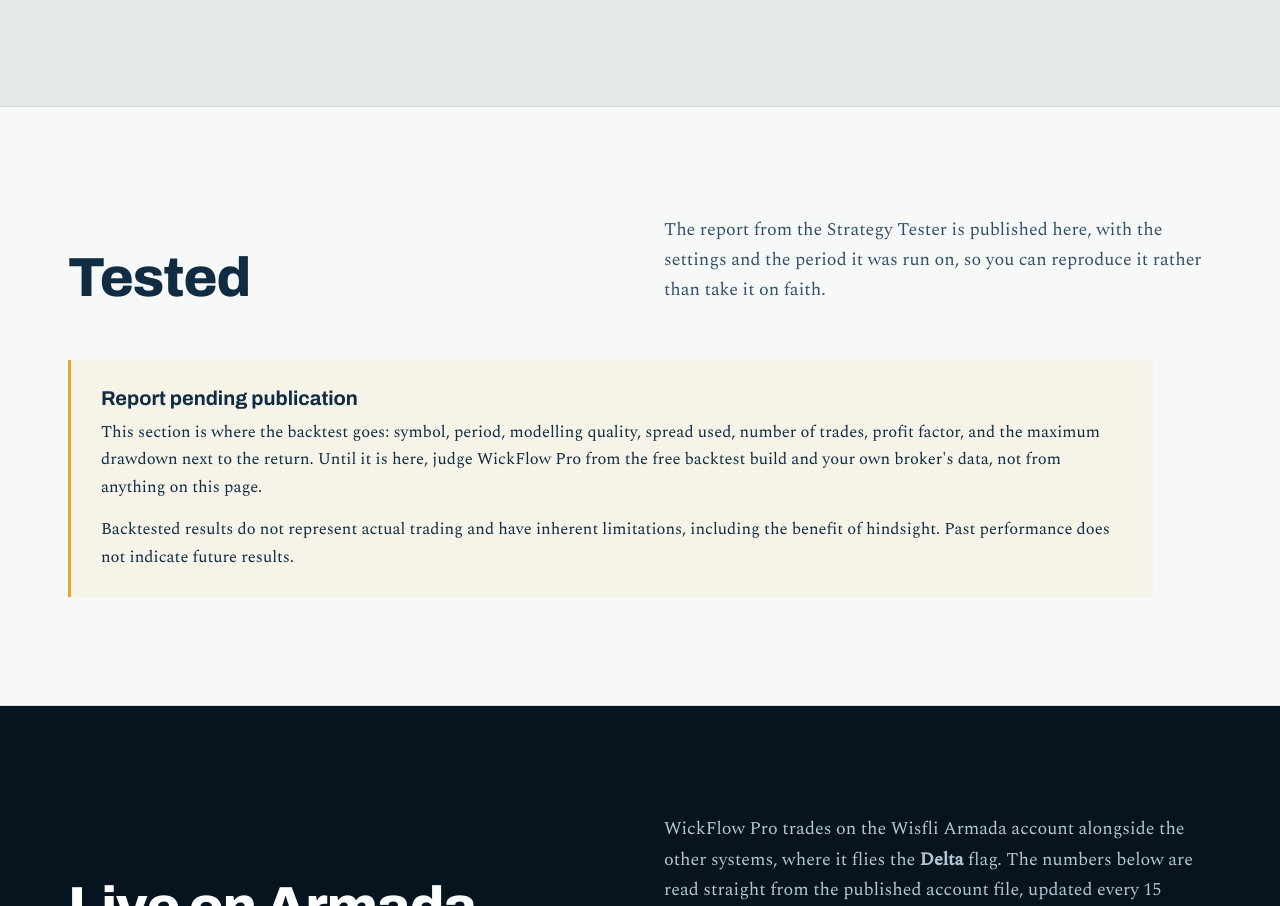
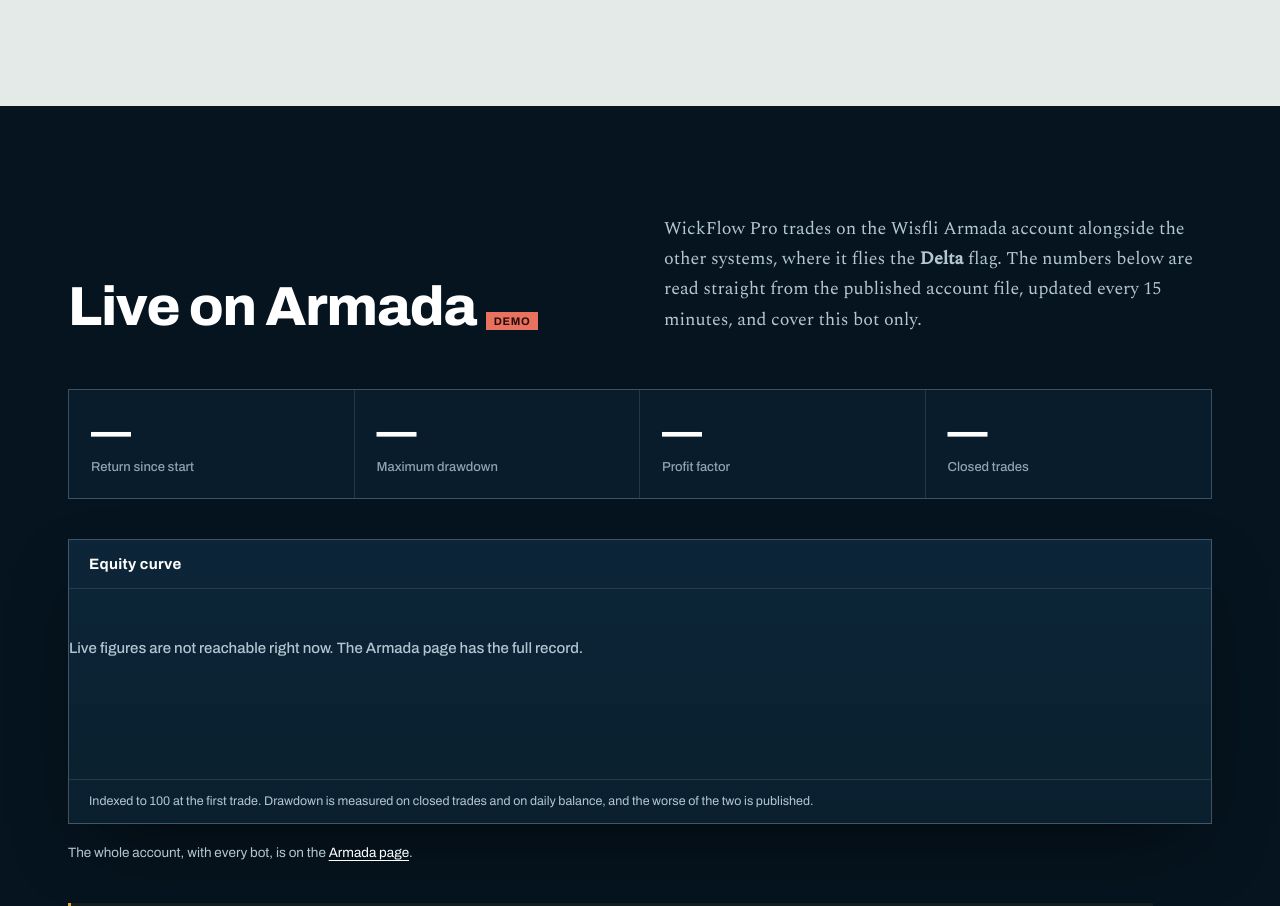
Before and after one commit to jsgaston/Delta, a plain HTML site: page index.html in a window 1280 px wide. Shown: the part 5433-6339 px from the top of the page. Drawn offline with nearby package versions, Linux system fonts and the light colour scheme; no server answers.

Commit message:
Remove the pending backtest report section

```diff
--- a/index.html
+++ b/index.html
@@ -26,9 +26,6 @@
        2. Pegar las dos URL de Stripe (Live) en los dos .pay-slot.
        3. Magics reales en vivo: var WICKFLOW_MAGICS (script final).
           Ahora estan los que salen de InpMagic=771001 con dos slots.
-       4. Cifras de backtest en la seccion #tested: estan marcadas
-          como pendientes, NO publicar la pagina con el texto de
-          relleno si no hay informe.
      ============================================================ -->
 
 <style>
@@ -332,21 +329,6 @@
       <p>It is not a signal service and not a managed account: you run it on your own terminal and you keep control of the settings. It does not promise a return.</p>
       <p>The study is a measurement, not a guarantee. It can only describe the recent past of the symbol it is watching, and it re-measures precisely because that past stops applying. A strategy it has approved can still lose, and the drawdown brake exists because that is expected rather than hypothetical.</p>
       <p>Running several symbols at once means several positions can be open at the same time, and correlated instruments will move together. The total cap is the control for that, and it is set to three by default for a reason.</p>
-    </div>
-  </div>
-</section>
-
-<!-- ================= TESTED ================= -->
-<section id="tested" class="panel">
-  <div class="wrap">
-    <div class="head">
-      <h2>Tested</h2>
-      <p>The report from the Strategy Tester is published here, with the settings and the period it was run on, so you can reproduce it rather than take it on faith.</p>
-    </div>
-    <div class="caveat">
-      <h3>Report pending publication</h3>
-      <p>This section is where the backtest goes: symbol, period, modelling quality, spread used, number of trades, profit factor, and the maximum drawdown next to the return. Until it is here, judge WickFlow Pro from the free backtest build and your own broker's data, not from anything on this page.</p>
-      <p>Backtested results do not represent actual trading and have inherent limitations, including the benefit of hindsight. Past performance does not indicate future results.</p>
     </div>
   </div>
 </section>
```
